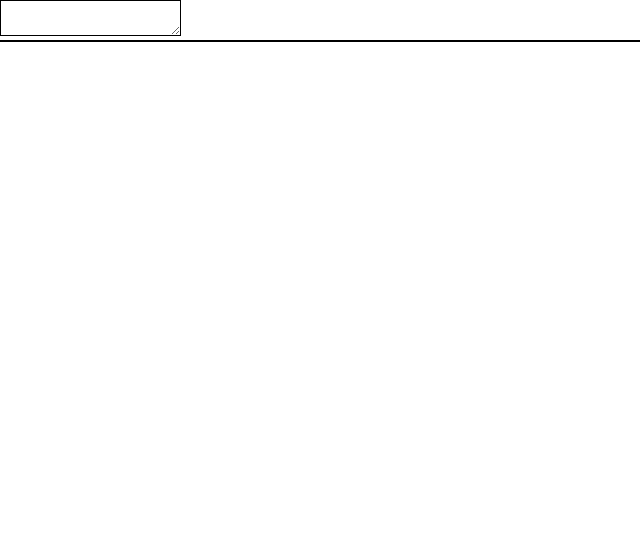
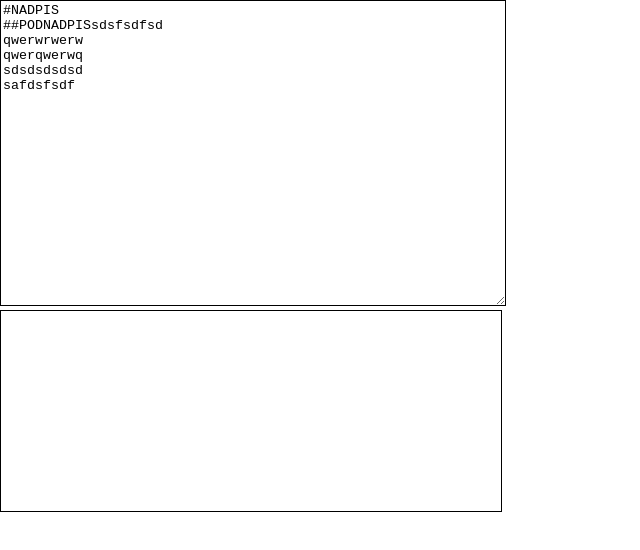
Before and after one commit to korinekj/markdown-previewer, a React (Create React App) app: page / in a window 1280 px wide. Shown: the top 550 px of the page, without its empty margins (0-640 px from the left). Built offline with nearby package versions, Linux system fonts and the light colour scheme.

Commit message:
nastaveni defaultni width a height pro editor a preview + nauceni se jak psat do textarea value attributu vcetne psani viceradkoveho a carriage returnu

```diff
--- a/src/App.css
+++ b/src/App.css
@@ -1,7 +1,11 @@
 #editor {
   border: 1px solid black;
+  width: 500px;
+  height: 300px;
 }
 
 #preview {
   border: 1px solid black;
+  width: 500px;
+  height: 200px;
 }
--- a/src/App.js
+++ b/src/App.js
@@ -27,8 +27,12 @@ class Editor extends React.Component {
       <div>
         <textarea
           id="editor"
-          value={this.state.input}
           onChange={this.handleChange}
+          value={
+            "#NADPIS\n##PODNADPIS" +
+            "sdsfsdfsd\nqwerwrwerw\nqwerqwerwq\nsdsdsdsdsd\n" +
+            "safdsfsdf"
+          }
         ></textarea>
         <Previewer input={this.state.input} />
       </div>
```
